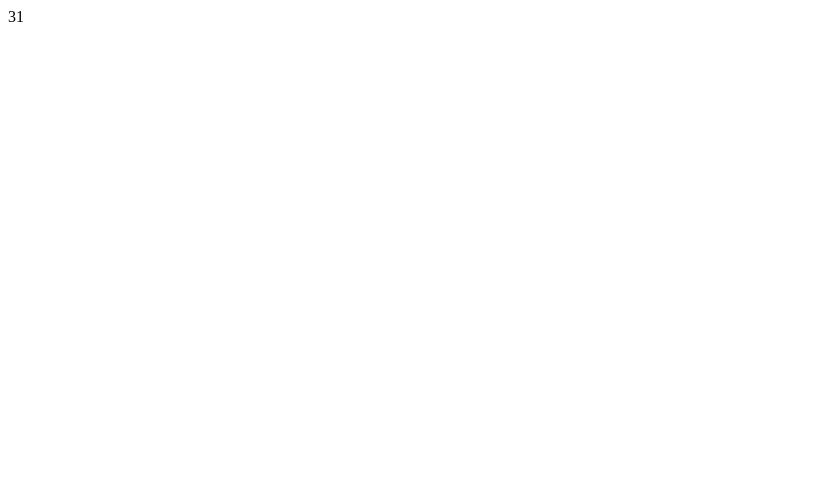
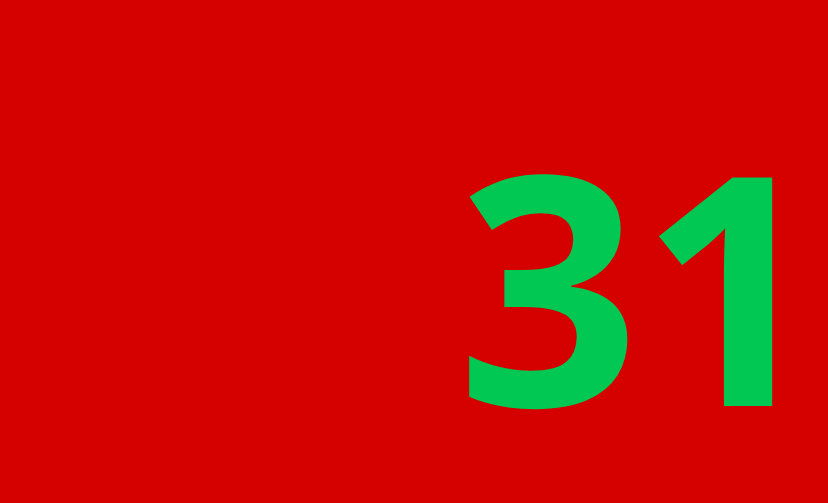
Before and after one commit to SebastianGrans/doorchecker, a plain HTML site: page index.html in a window 1280 px wide. Shown: the whole page, without its empty margins (0-828 px from the left). Drawn offline with nearby package versions, Linux system fonts and the light colour scheme.

Commit message:
Hafsade ihop lite css också

```diff
--- a/style.css
+++ b/style.css
@@ -1,5 +1,28 @@
-p{
-	/*
-	Style goes here :)
-    */
+@import url(http://fonts.googleapis.com/css?family=Open+Sans:400,800,700);
+
+body {
+	background-color: #d50000;
+	margin:0;
+	font-family: 'Open Sans', sans-serif;
+	height: 100%;
 }
+
+html {
+	height:100%;
+	overflow:hidden;
+}
+
+html,body{
+	margin:0;
+	padding:0;
+	text-align:center;
+
+}
+
+p {
+	margin-top: 5%;
+	color: #00c853;
+	font-weight: bold;
+	font-size: 100px;
+	font-size: 2000%;
+}
```
